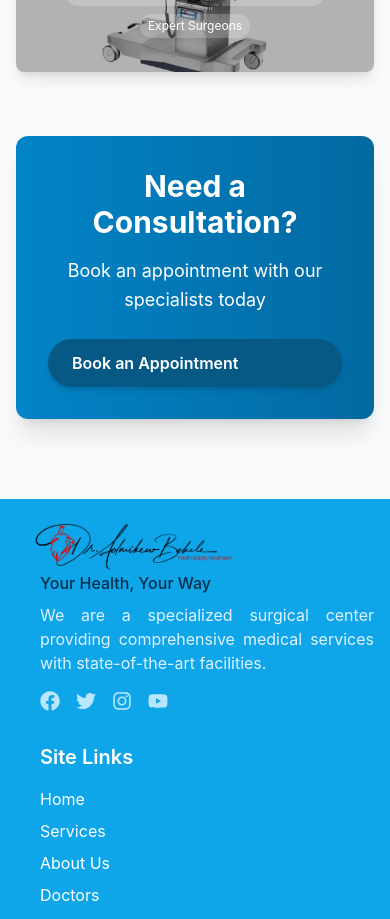
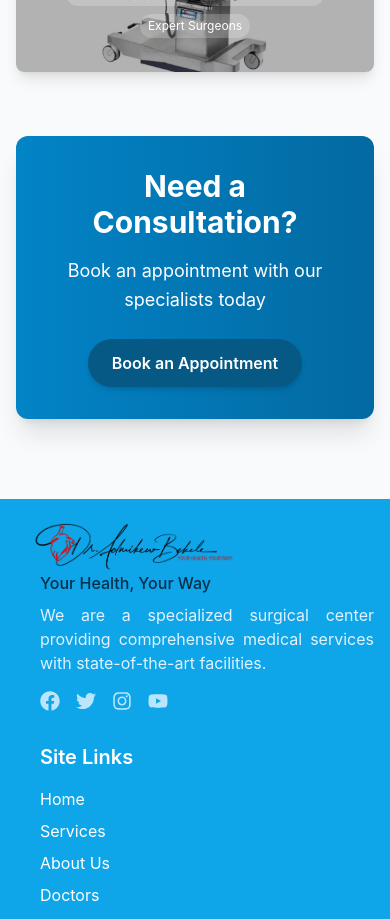
Before and after one commit to DanSev7/Dr-Admikew-WebSite-Frontend, a React (Vite) app in the folder center/: page /service-areas in a window 390 px wide. Shown: the part 1960-2879 px from the top of the page. Built offline with nearby package versions, Linux system fonts and the light colour scheme.

Commit message:
Edit Service Area page

```diff
--- a/center/src/components/layout/Header.jsx
+++ b/center/src/components/layout/Header.jsx
@@ -218,6 +218,12 @@ const Header = () => {
                     >
                       {t("nav.servicesMenu.home")}
                     </button>
+                    <button
+                      onClick={handleServiceAreaClick}
+                      className="w-full text-left px-4 py-2 text-gray-700 hover:bg-sky-50 hover:text-sky-600 rounded-lg text-sm font-medium"
+                    >
+                      {t("nav.servicesMenu.serviceArea")}
+                    </button>
                   </div>
                 )}
               </div>
--- a/center/src/pages/ServiceArea.jsx
+++ b/center/src/pages/ServiceArea.jsx
@@ -150,17 +150,17 @@ const ServiceArea = () => {
   transition={{ delay: 0.4 }}
   className="container mx-auto px-4 mt-16"
 >
-        <div className="bg-gradient-to-r from-sky-600 to-sky-700 text-white rounded-xl shadow-xl p-8 md:flex md:items-center md:justify-between">
-          <div className="md:w-2/3 text-center md:text-left mb-6 md:mb-0">
+  <div className="bg-gradient-to-r from-sky-600 to-sky-700 text-white rounded-xl shadow-xl p-8 flex flex-col md:flex-row items-center justify-between text-center md:text-left">
+    <div className="w-full md:w-2/3 mb-6 md:mb-0">
       <h2 className="text-3xl font-bold mb-4">{t('services.cta.title')}</h2>
       <p className="text-lg leading-relaxed">
         Book an appointment with our specialists today
       </p>
     </div>
-          <div className="flex flex-col sm:flex-row gap-4 justify-center md:justify-end">
+    <div className="w-full md:w-auto flex justify-center md:justify-end">
       <Link
         to="/appointment"
-              className="inline-block bg-sky-800 text-white px-6 py-3 rounded-full font-semibold hover:bg-sky-900 transition-colors duration-300 shadow-md"
+        className="bg-sky-800 text-white px-6 py-3 rounded-full font-semibold hover:bg-sky-900 transition-colors duration-300 shadow-md"
       >
         {t('services.cta.button')}
       </Link>
--- a/center/src/pages/Services.jsx
+++ b/center/src/pages/Services.jsx
@@ -205,14 +205,14 @@ const Services = () => {
   transition={{ delay: 0.4 }}
   className="container mx-auto px-4 mt-16"
 >
-        <div className="bg-gradient-to-r from-sky-600 to-sky-700 text-white rounded-xl shadow-xl p-8 md:flex md:items-center md:justify-between">
-          <div className="md:w-2/3 text-center md:text-left mb-6 md:mb-0">
+  <div className="bg-gradient-to-r from-sky-600 to-sky-700 text-white rounded-xl shadow-xl p-8 flex flex-col md:flex-row items-center md:items-start justify-center md:justify-between text-center md:text-left">
+    <div className="w-full md:w-2/3 mb-6 md:mb-0">
       <h2 className="text-3xl font-bold mb-4">{t('services.cta.title')}</h2>
       <p className="text-lg leading-relaxed">
         Discover our specialized facilities or book a consultation with our expert team today.
       </p>
     </div>
-          <div className="flex flex-col sm:flex-row gap-4 justify-center md:justify-end">
+    <div className="w-full md:w-auto flex flex-col sm:flex-row gap-4 justify-center md:justify-end">
       <Link
         to="/service-areas"
         className="inline-block bg-white text-sky-600 px-6 py-3 rounded-full font-semibold hover:bg-sky-50 transition-colors duration-300 shadow-md"
@@ -228,6 +228,7 @@ const Services = () => {
     </div>
   </div>
 </motion.div>
+
     </div>
   );
 };
```
Lines whose indentation alone changed are shown as unchanged.
